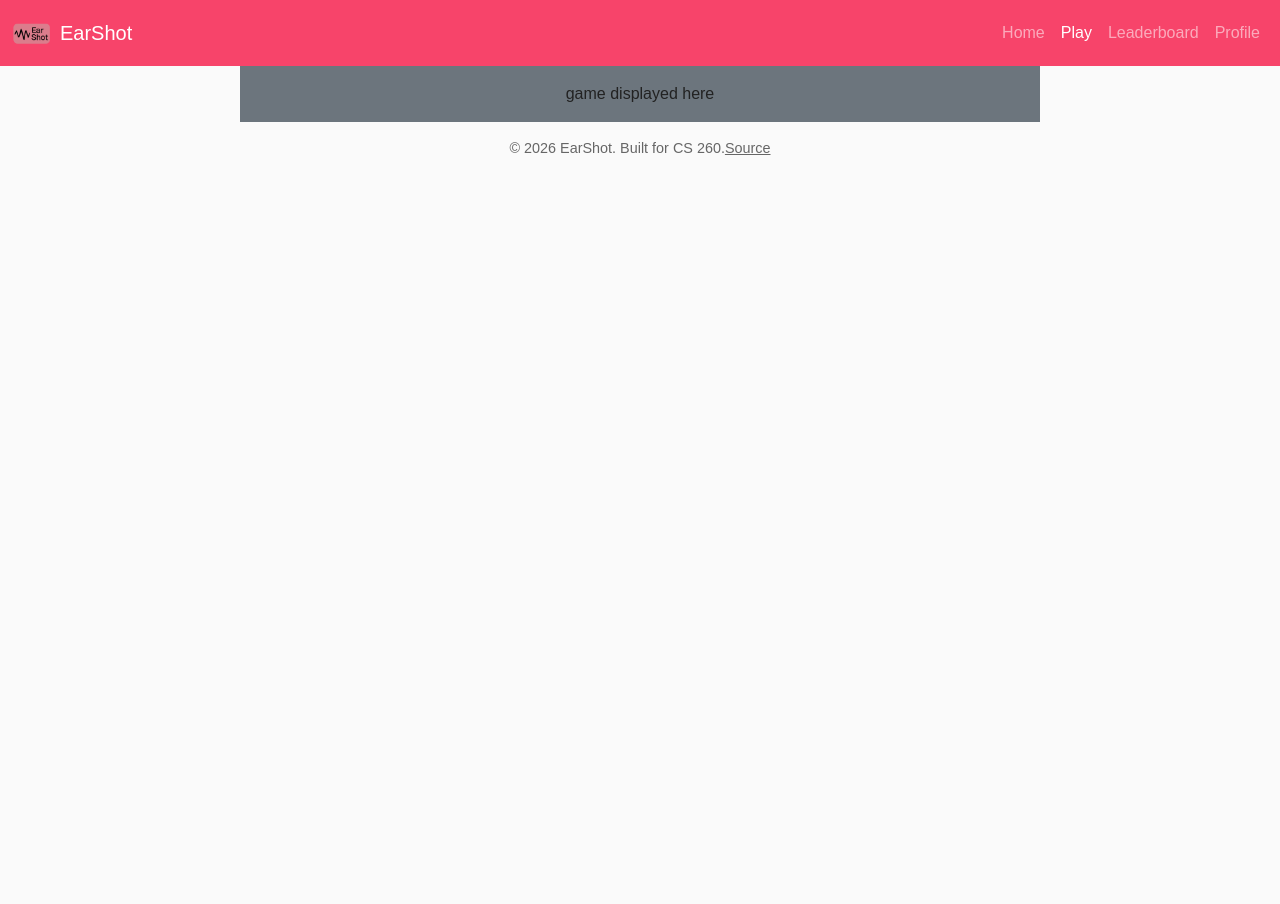
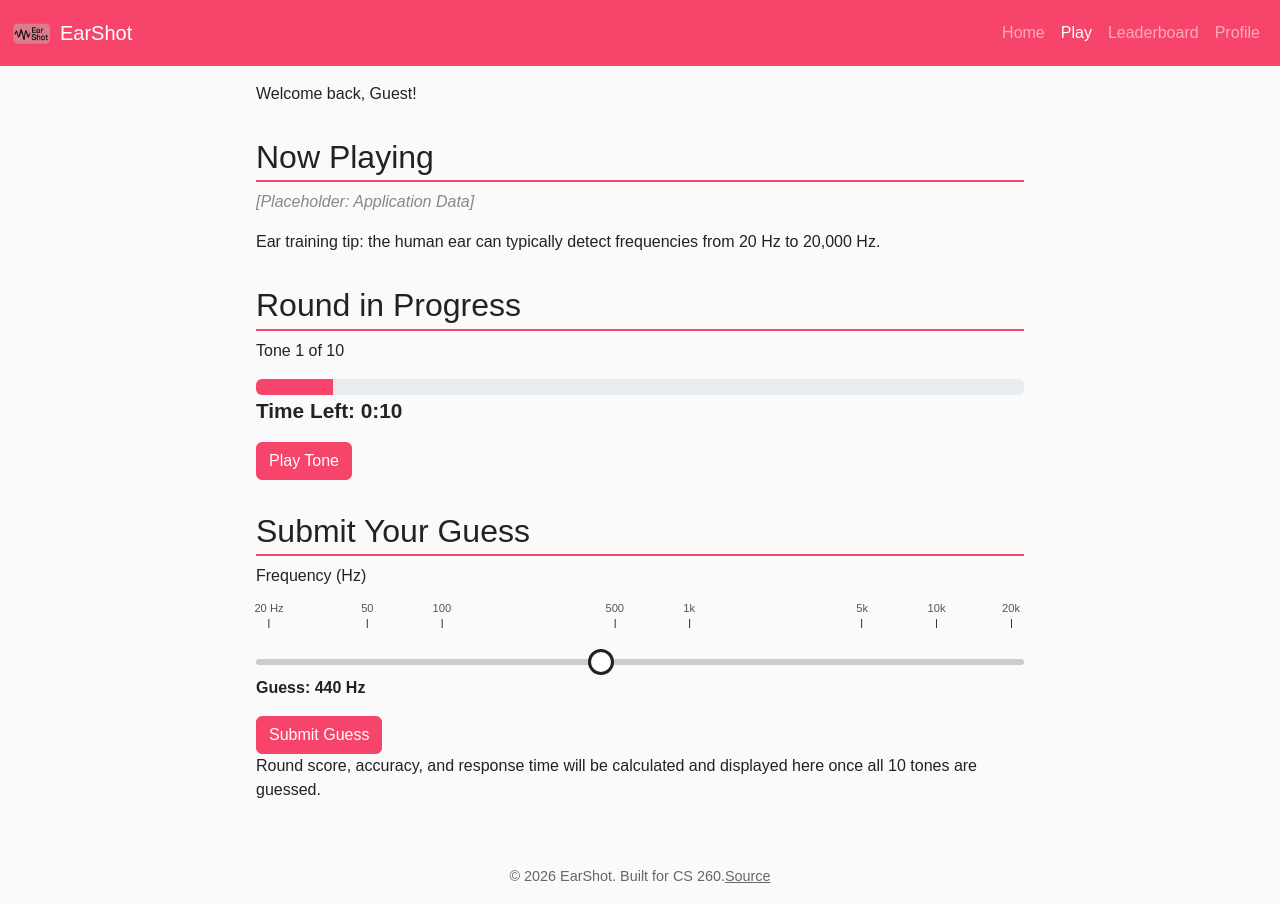
Before and after one commit to E-Rob19/startup, a React (Vite) app: page /game in a window 1280 px wide. Before the commit the page ends 800 px from the top, so only its background shows below. Built offline with nearby package versions, Linux system fonts and the light colour scheme.

Commit message:
rest of pages converted to jsx react components

```diff
--- a/src/createAccount/createAccount.jsx
+++ b/src/createAccount/createAccount.jsx
@@ -1,9 +1,37 @@
 import React from 'react';
+import { NavLink } from 'react-router-dom';
 
 export function CreateAccount() {
   return (
-    <main className="container-fluid bg-secondary text-center">
-      <div>create account displayed here</div>
+    <main>
+      <section id="create-account">
+        <h2>Create Account</h2>
+        <p className="placeholder-tag">[Placeholder: Authentication]</p>
+        <form action="#" method="post">
+          <div>
+            <label htmlFor="new-username" className="form-label">Username</label>
+            <input type="text" id="new-username" name="new-username" className="form-control" required />
+          </div>
+          <div>
+            <label htmlFor="new-password" className="form-label">Password</label>
+            <input type="password" id="new-password" name="new-password" className="form-control" required />
+          </div>
+          <div>
+            <label htmlFor="confirm-password" className="form-label">Confirm Password</label>
+            <input type="password" id="confirm-password" name="confirm-password" className="form-control" required />
+          </div>
+          <button type="submit" className="btn">Create Account</button>
+        </form>
+        <p>Already have an account? <NavLink to="/login">Login</NavLink></p>
+      </section>
+
+      <section id="security-note">
+        <h2>Secure by Default</h2>
+        <p>
+          Your password will be hashed with BCrypt before being stored, and all traffic to and
+          from EarShot is sent over HTTPS.
+        </p>
+      </section>
     </main>
   );
 }
--- a/src/game/game.jsx
+++ b/src/game/game.jsx
@@ -2,8 +2,69 @@ import React from 'react';
 
 export function Game() {
   return (
-    <main className="container-fluid bg-secondary text-center">
-      <div>game displayed here</div>
+    <main>
+      <section id="player-status">
+        <p>Welcome back, <span id="username">Guest</span>!</p>
+      </section>
+
+      <section id="tone-visualizer">
+        <h2>Now Playing</h2>
+        <p className="placeholder-tag">[Placeholder: Application Data]</p>
+        <p id="ear-tip">Ear training tip: the human ear can typically detect frequencies from 20 Hz to 20,000 Hz.</p>
+      </section>
+
+      <section id="round-status">
+        <h2>Round in Progress</h2>
+        <p>Tone <span id="tone-number">1</span> of 10</p>
+        <div className="progress">
+          <div
+            className="progress-bar"
+            role="progressbar"
+            style={{ width: '10%', backgroundColor: '#f7446a' }}
+            aria-valuenow="10"
+            aria-valuemin="0"
+            aria-valuemax="100"
+          ></div>
+        </div>
+        <p id="countdown-timer">Time Left: <span id="time-left">0:10</span></p>
+        <button type="button" className="btn btn-brand">Play Tone</button>
+      </section>
+
+      <section id="guess-form">
+        <h2>Submit Your Guess</h2>
+        <form action="#" method="post">
+          <label htmlFor="frequency-guess" className="form-label">Frequency (Hz)</label>
+          <div id="fader">
+            <div className="tick-row" aria-hidden="true">
+              <span className="tick major" style={{ left: 'calc(13px + (100% - 26px) * 0.0000)' }}><span className="tick-label">20 Hz</span><span className="tick-mark"></span></span>
+              <span className="tick major" style={{ left: 'calc(13px + (100% - 26px) * 0.1326)' }}><span className="tick-label">50</span><span className="tick-mark"></span></span>
+              <span className="tick major" style={{ left: 'calc(13px + (100% - 26px) * 0.2330)' }}><span className="tick-label">100</span><span className="tick-mark"></span></span>
+              <span className="tick major" style={{ left: 'calc(13px + (100% - 26px) * 0.4660)' }}><span className="tick-label">500</span><span className="tick-mark"></span></span>
+              <span className="tick major" style={{ left: 'calc(13px + (100% - 26px) * 0.5663)' }}><span className="tick-label">1k</span><span className="tick-mark"></span></span>
+              <span className="tick major" style={{ left: 'calc(13px + (100% - 26px) * 0.7993)' }}><span className="tick-label">5k</span><span className="tick-mark"></span></span>
+              <span className="tick major" style={{ left: 'calc(13px + (100% - 26px) * 0.8997)' }}><span className="tick-label">10k</span><span className="tick-mark"></span></span>
+              <span className="tick major" style={{ left: 'calc(13px + (100% - 26px) * 1.0000)' }}><span className="tick-label">20k</span><span className="tick-mark"></span></span>
+            </div>
+            <input
+              type="range"
+              id="frequency-guess"
+              min="0"
+              max="1000"
+              step="1"
+              defaultValue="447"
+              onInput={(e) => {
+                const freq = Math.round(20 * Math.pow(1000, e.target.value / 1000));
+                document.getElementById('frequency-readout').textContent = freq;
+                document.getElementById('frequency-guess-value').value = freq;
+              }}
+            />
+          </div>
+          <input type="hidden" id="frequency-guess-value" name="frequency-guess" defaultValue="440" />
+          <p id="frequency-value">Guess: <span id="frequency-readout">440</span> Hz</p>
+          <button type="submit" className="btn btn-brand">Submit Guess</button>
+        </form>
+        <p>Round score, accuracy, and response time will be calculated and displayed here once all 10 tones are guessed.</p>
+      </section>
     </main>
   );
 }
--- a/src/home/home.jsx
+++ b/src/home/home.jsx
@@ -1,4 +1,5 @@
 import React from 'react';
+import { NavLink } from 'react-router-dom';
 
 export function Home() {
   return (
@@ -19,8 +20,8 @@ export function Home() {
           training and see how your ears stack up on the global leaderboard.
         </p>
         <p id="auth-actions">
-          <a href="login.html"><button type="button" className="btn btn-brand">Login</button></a>
-          <a href="create-account.html"><button type="button" className="btn btn-brand">Create Account</button></a>
+          <NavLink to="/login"><button type="button" className="btn btn-brand">Login</button></NavLink>
+          <NavLink to="/createAccount"><button type="button" className="btn btn-brand">Create Account</button></NavLink>
         </p>
       </section>
 
--- a/src/leaderboard/leaderboard.jsx
+++ b/src/leaderboard/leaderboard.jsx
@@ -2,8 +2,44 @@ import React from 'react';
 
 export function Leaderboard() {
   return (
-    <main className="container-fluid bg-secondary text-center">
-      <div>leaderboard displayed here</div>
+    <main>
+      <section id="leaderboard">
+        <h2>Global Leaderboard</h2>
+        <p className="placeholder-tag">[Placeholder: Database Data]</p>
+        <div className="table-responsive">
+          <table className="table table-striped table-hover">
+            <thead>
+              <tr>
+                <th>Rank</th>
+                <th>Player</th>
+                <th>Score</th>
+                <th>Accuracy</th>
+                <th>Avg Time</th>
+              </tr>
+            </thead>
+            <tbody>
+              <tr><td>1</td><td>frequencyfox</td><td>987</td><td>96%</td><td>1.8s</td></tr>
+              <tr><td>2</td><td>mixmaster_jo</td><td>951</td><td>94%</td><td>2.1s</td></tr>
+              <tr><td>3</td><td>ringout_ray</td><td>930</td><td>92%</td><td>2.4s</td></tr>
+            </tbody>
+          </table>
+        </div>
+        <p><small>Database placeholder: rows above stand in for scores that will be read from MongoDB.</small></p>
+      </section>
+
+      <section id="live-updates">
+        <h2>Live Standings</h2>
+        <p className="placeholder-tag">[Placeholder: WebSocket Data]</p>
+        <ul id="live-feed">
+          <li>frequencyfox just finished a round with a score of 987.</li>
+          <li>mixmaster_jo just finished a round with a score of 951.</li>
+          <li>ringout_ray just finished a round with a score of 930.</li>
+        </ul>
+        <p>
+          <small>WebSocket placeholder: the entries above simulate the realtime feed that will update
+          as soon as a player finishes a round, without needing to refresh the page.</small>
+        </p>
+      </section>
     </main>
   );
 }
--- a/src/login/login.jsx
+++ b/src/login/login.jsx
@@ -1,9 +1,34 @@
 import React from 'react';
+import { NavLink } from 'react-router-dom';
 
 export function Login() {
   return (
-    <main className="container-fluid bg-secondary text-center">
-      <div>login displayed here</div>
+    <main>
+      <section id="login">
+        <h2>Login</h2>
+        <p className="placeholder-tag">[Placeholder: Authentication]</p>
+        <form action="#" method="post">
+          <div>
+            <label htmlFor="username" className="form-label">Username</label>
+            <input type="text" id="username" name="username" className="form-control" required />
+          </div>
+          <div>
+            <label htmlFor="password" className="form-label">Password</label>
+            <input type="password" id="password" name="password" className="form-control" required />
+          </div>
+          <button type="submit" className="btn">Login</button>
+        </form>
+        <p>Don't have an account? <NavLink to="/createAccount">Create one</NavLink></p>
+      </section>
+
+      <section id="security-note">
+        <h2>Secure by Default</h2>
+        <p>
+          Login traffic will be sent over HTTPS, and passwords will be hashed with BCrypt before
+          being stored in the database. Once authenticated, your saved rounds and personal history
+          will appear on your profile.
+        </p>
+      </section>
     </main>
   );
 }
--- a/src/profile/profile.jsx
+++ b/src/profile/profile.jsx
@@ -2,8 +2,36 @@ import React from 'react';
 
 export function Profile() {
   return (
-    <main className="container-fluid bg-secondary text-center">
-      <div>profile displayed here</div>
+    <main>
+      <section id="profile-header">
+        <h2><span id="profile-username">Guest</span>'s Profile</h2>
+        <p>Your personal round history and improvement over time will show up here once you're logged in.</p>
+      </section>
+
+      <section id="round-history">
+        <h2>Round History</h2>
+        <p className="placeholder-tag">[Placeholder: Database Data]</p>
+        <div className="table-card">
+          <div className="table-responsive">
+            <table className="table table-striped table-hover">
+              <thead>
+                <tr>
+                  <th>Date</th>
+                  <th>Score</th>
+                  <th>Accuracy</th>
+                  <th>Avg Time</th>
+                </tr>
+              </thead>
+              <tbody>
+                <tr><td>2026-09-18</td><td>930</td><td>92%</td><td>2.4s</td></tr>
+                <tr><td>2026-09-15</td><td>875</td><td>88%</td><td>2.7s</td></tr>
+                <tr><td>2026-09-10</td><td>810</td><td>84%</td><td>3.1s</td></tr>
+              </tbody>
+            </table>
+          </div>
+        </div>
+        <p><small>Database placeholder: rows above stand in for this player's past rounds, which will be read from MongoDB.</small></p>
+      </section>
     </main>
   );
 }
```
